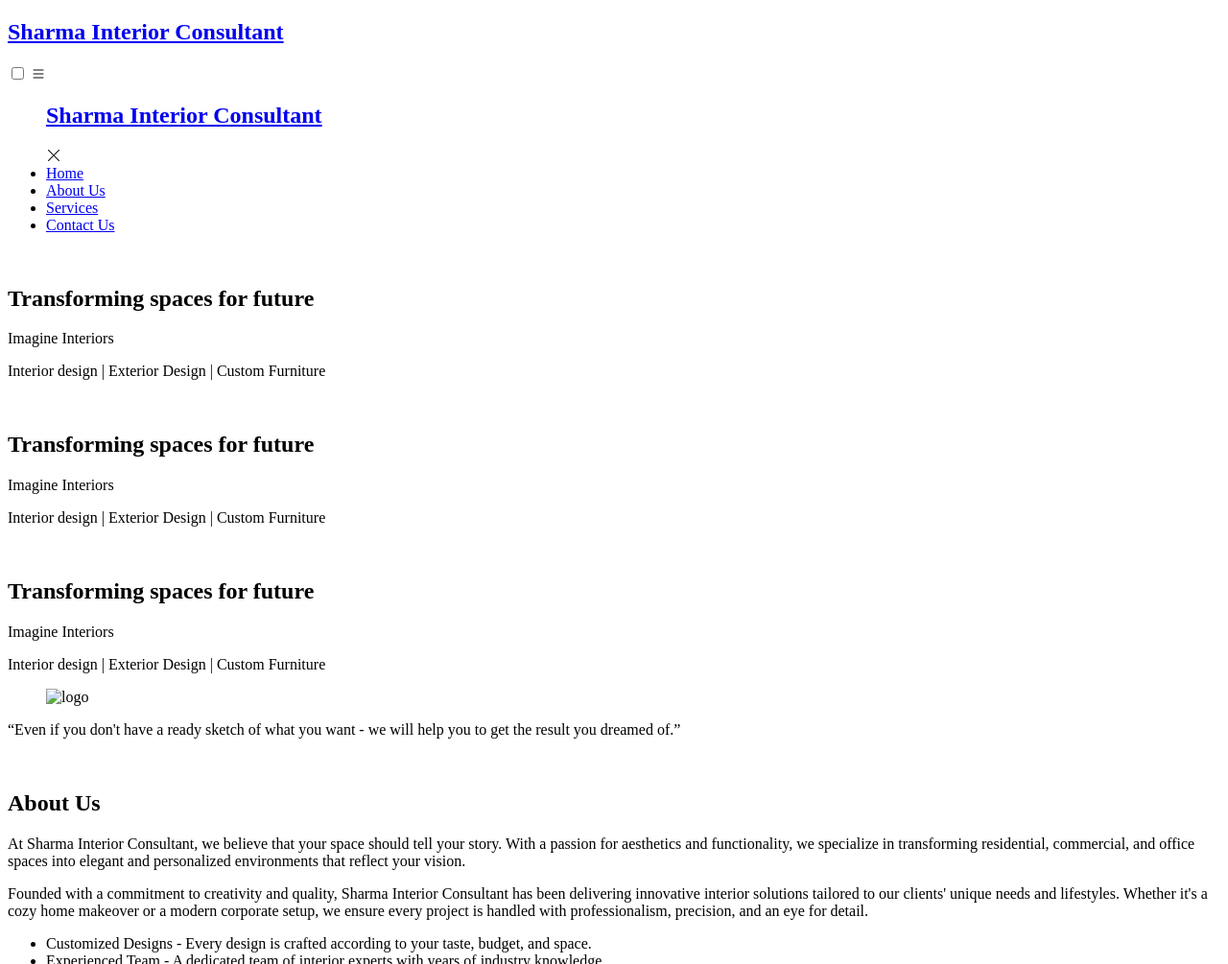
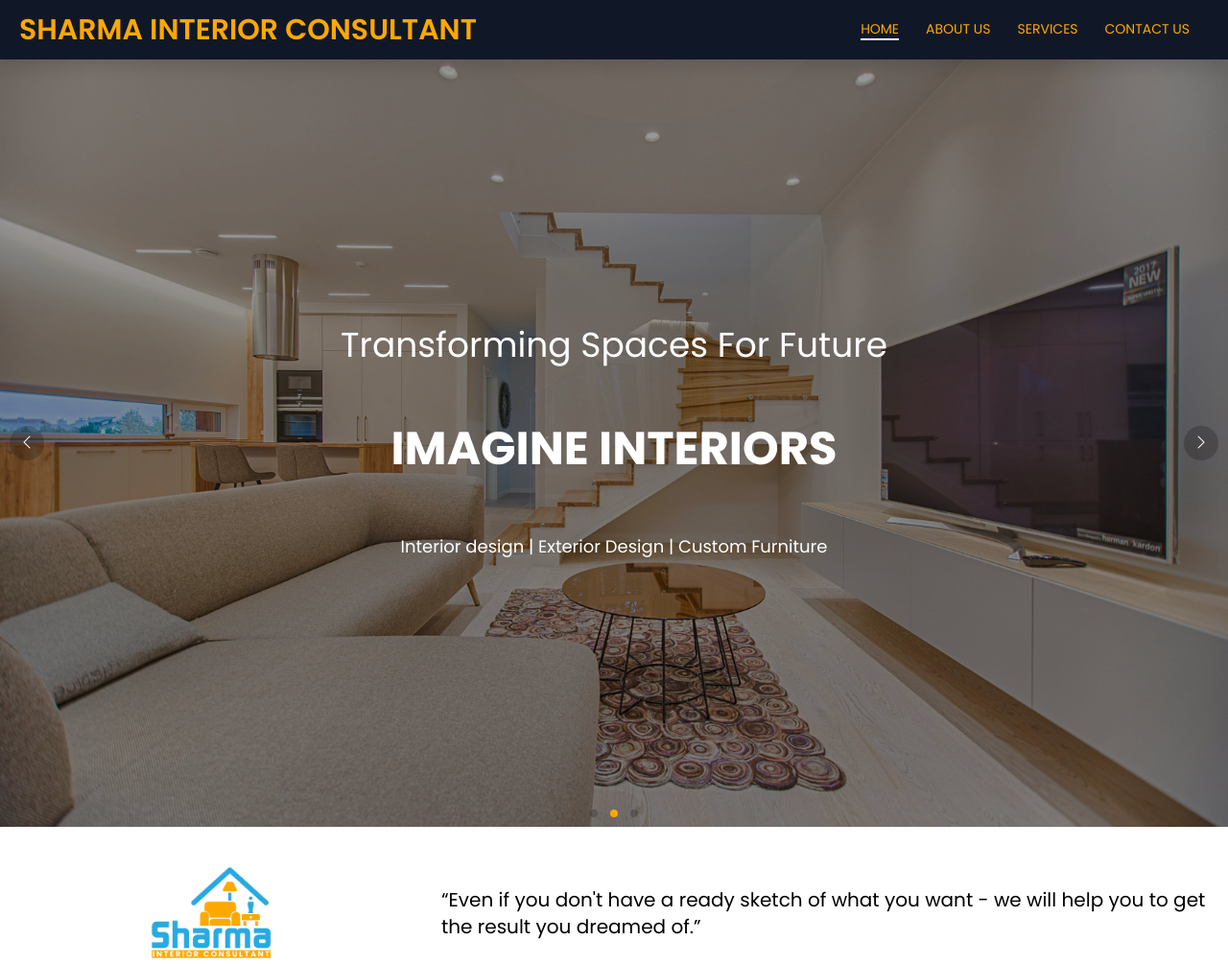
Before and after one commit to sharmainteriorconsultant/home, a website: page index.html in a window 1280 px wide. Shown: the top 1005 px of the page at 96% size. Drawn offline with nearby package versions, Linux system fonts and the light colour scheme; the site is published under a folder, as on GitHub Pages, so addresses that start at the root find nothing.

Commit message:
fixed paths

```diff
--- a/index.html
+++ b/index.html
@@ -6,17 +6,17 @@
     <meta name="viewport" content="width=device-width, initial-scale=1.0">
     <title>Sharma Interior Consultant | Home</title>
     <!-- <link rel="stylesheet" href="./dist/output.css"> -->
-    <link rel="stylesheet" href="/src/output.css">
+    <link rel="stylesheet" href="src/output.css">
     <link rel="stylesheet" href="https://cdn.jsdelivr.net/npm/swiper@11/swiper-bundle.min.css" />
 
     <script src="https://cdn.jsdelivr.net/npm/swiper@11/swiper-bundle.min.js" defer></script>
-    <link rel="stylesheet" href="/custom.css">
+    <link rel="stylesheet" href="custom.css">
 
     <link rel="stylesheet"
         href="https://fonts.googleapis.com/css2?family=Material+Symbols+Outlined:opsz,wght,FILL,GRAD@48,600,1,0" />
 
     <link rel="stylesheet" href="https://cdn.jsdelivr.net/npm/bootstrap-icons@1.10.5/font/bootstrap-icons.css">
-    <script src="/src/slider.js" defer></script>
+    <script src="src/slider.js" defer></script>
 </head>
 
 <body>
@@ -24,7 +24,7 @@
     <header class="bg-gray-900 text-[#ffa800] sticky top-0 w-full z-50 drop-shadow-xl">
         <nav class="max-w-screen-xl  mx-auto flex gap-10 justify-between items-center px-5 py-3">
             <div class=" flex items-center">
-                <a href="./index.html">
+                <a href="/">
                     <h1 class="text-2xl lg:text-3xl font-semibold uppercase">Sharma Interior Consultant</h1>
                 </a>
             </div>
@@ -34,7 +34,7 @@
                 <ul
                     class="fixed top-0 h-screen -left-full w-[90vw] duration-200 max-w-[500px]  lg:static lg:h-fit lg:w-full lg:max-w-full bg-gray-900 lg:bg-transparent flex flex-col lg:flex-row gap-5 lg:gap-7 p-5 lg:py-2 [&>li]:text-sm [&>li]:uppercase lg:[&>li]:border-b-2  [&>li]:transition-all [&>li]:duration-200">
                     <div class=" border-b-2 pb-2 flex items-center justify-between lg:hidden">
-                        <a href="./index.html">
+                        <a href="/">
                             <h1 class="uppercase font-bold">Sharma Interior Consultant</h1>
                         </a>
                         <label for="toggle-menu"><i class="bi bi-x-lg text-2xl"></i></label>
@@ -57,7 +57,7 @@
             breakpoints='{"640":{"slidesPerView":1},"1024":{"slidesPerView":1}}'>
             <div class="w-full relative swiper-slide">
                 <div class="">
-                    <img src="/assets/images/img1.jpg" alt="" class="w-full h-full max-h-screen object-cover ">
+                    <img src="assets/images/img1.jpg" alt="" class="w-full h-full max-h-screen object-cover ">
                 </div>
                 <div
                     class="text-center px-2.5 py-10 text-balance top-0 max-h-screen flex flex-col items-center justify-center gap-6 md:gap-16 absolute h-full w-full bg-black/40">
@@ -72,7 +72,7 @@
 
             <div class="w-full relative swiper-slide">
                 <div class="">
-                    <img src="/assets/images/img3.jpg" alt="" class="w-full h-full max-h-screen object-cover ">
+                    <img src="assets/images/img3.jpg" alt="" class="w-full h-full max-h-screen object-cover ">
                 </div>
                 <div
                     class="text-center px-2.5 py-10 text-balance top-0 max-h-screen flex flex-col items-center justify-center gap-6 md:gap-16 absolute h-full w-full bg-black/40">
@@ -86,7 +86,7 @@
             </div>
             <div class="w-full relative swiper-slide">
                 <div class="">
-                    <img src="/assets/images/img4.jpg" alt="" class="w-full h-full max-h-screen object-cover ">
+                    <img src="assets/images/img4.jpg" alt="" class="w-full h-full max-h-screen object-cover ">
                 </div>
                 <div
                     class="text-center px-2.5 py-10 text-balance top-0 max-h-screen flex flex-col items-center justify-center gap-6 md:gap-16 absolute h-full w-full bg-black/40">
@@ -103,7 +103,7 @@
         <section class="bg-white text-black my-10 px-5" id="about">
             <div class="max-w-screen-xl mx-auto flex flex-col md:flex-row gap-5 md:gap-10 items-center ">
                 <figure class="flex items-center justify-center md:w-1/2 text-5xl flex-1">
-                    <img src="/assets/logo.png" alt="logo" width="50" height="50"
+                    <img src="assets/logo.png" alt="logo" width="50" height="50"
                         class="w-32 rounded h-full object-cover">
 
                 </figure>
@@ -117,7 +117,7 @@
         <section class="my-10 px-5" id="">
             <div class="max-w-screen-xl mx-auto flex flex-col md:flex-row gap-10">
                 <div class="flex items-center justify-center md:w-1/2">
-                    <img src="/assets/images/about-us.webp" alt="" class="w-full rounded h-full object-cover">
+                    <img src="assets/images/about-us.webp" alt="" class="w-full rounded h-full object-cover">
                 </div>
                 <div class="md:w-2/3 lg:w-1/2 flex flex-col gap-5">
                     <h2 class="text-3xl lg:text-5xl font-semibold text-gray-950 ">About Us</h2>
```
